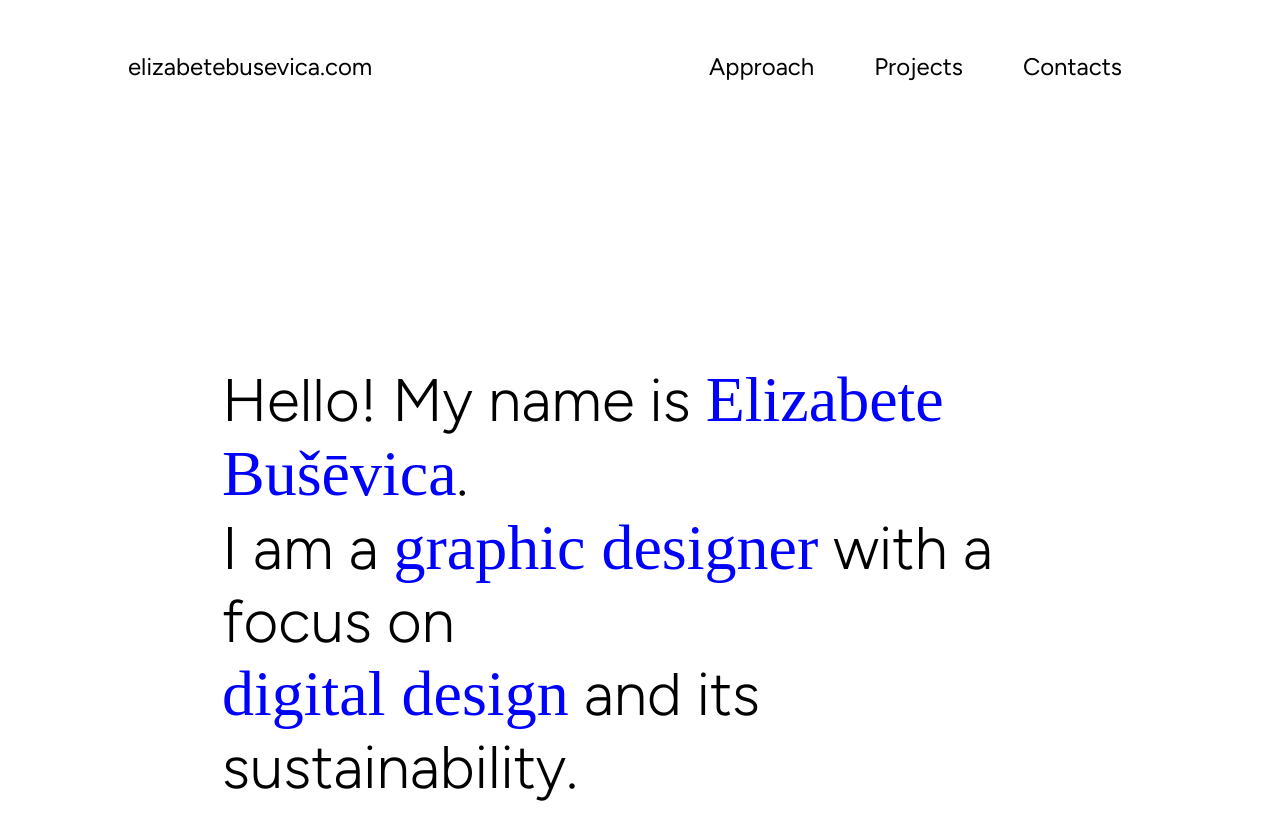
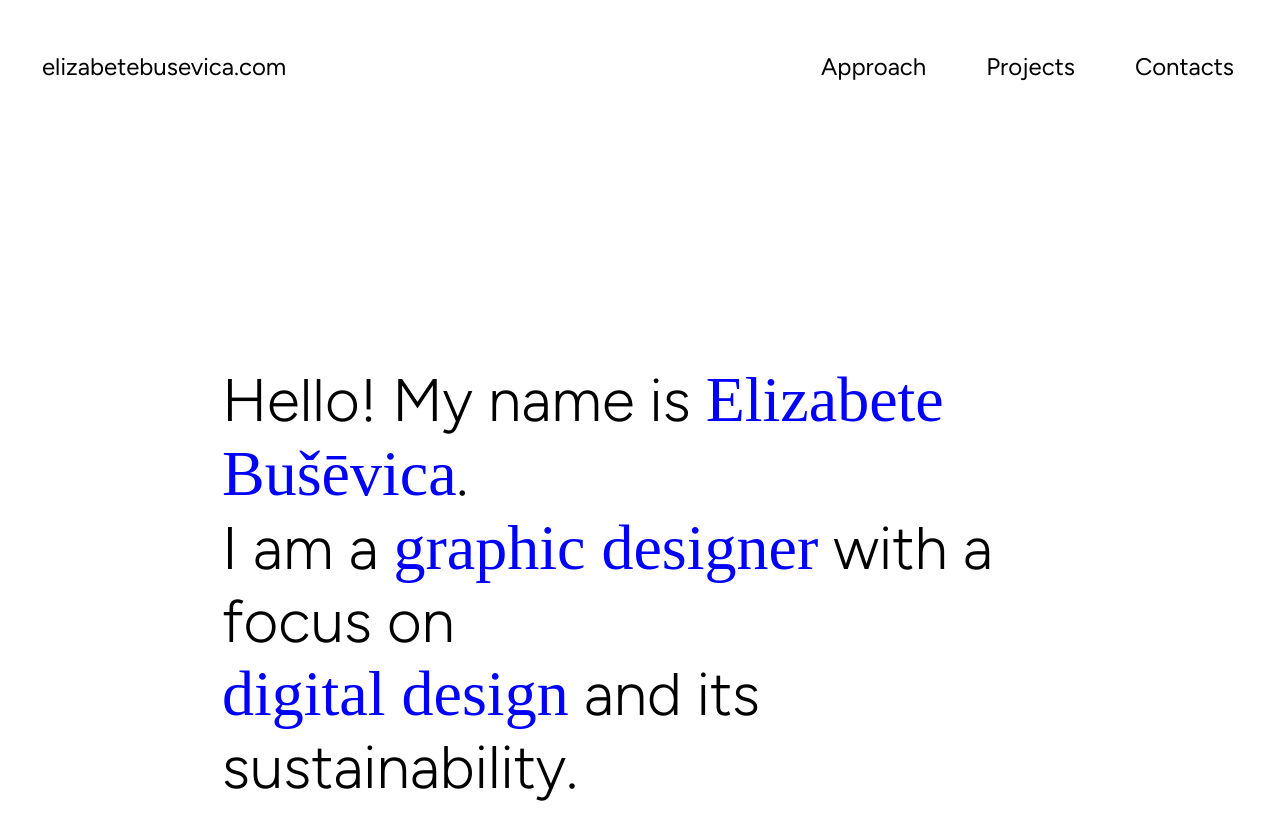
Before and after one commit to marmarill/elizabete-portfolio, a Next.js app: page / in a window 1280 px wide. Shown: the top 840 px of the page. Built offline with nearby package versions, Linux system fonts and the light colour scheme; a web font is replaced by a local one.

Commit message:
deleted media dark background and fixed header

```diff
--- a/app/globals.css
+++ b/app/globals.css
@@ -30,13 +30,3 @@ a {
   color: black;
   text-decoration: none;
 }
-
-@media (prefers-color-scheme: dark) {
-  html {
-    color-scheme: dark;
-  }
-}
-
-@font-face {
-  font-family: 'Figtree';
-}
--- a/src/components/Header/Header.module.css
+++ b/src/components/Header/Header.module.css
@@ -1,8 +1,8 @@
 
 .header {
   display: flex;
-  padding-left: 128px;
-  padding-right: 128px;
+  padding-left: 42px;
+  padding-right: 16px;
   font-size: 24px;
   font-family: 'Figtree';
 }
```
